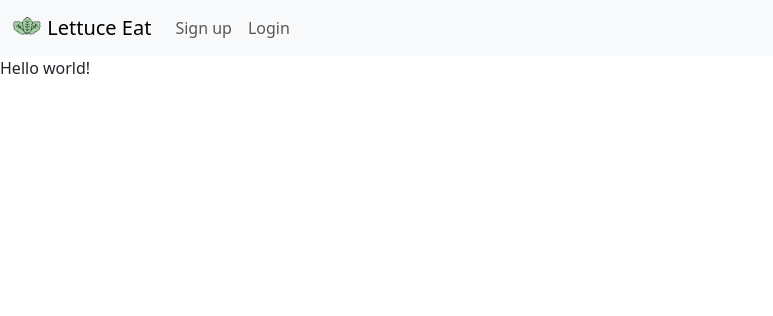
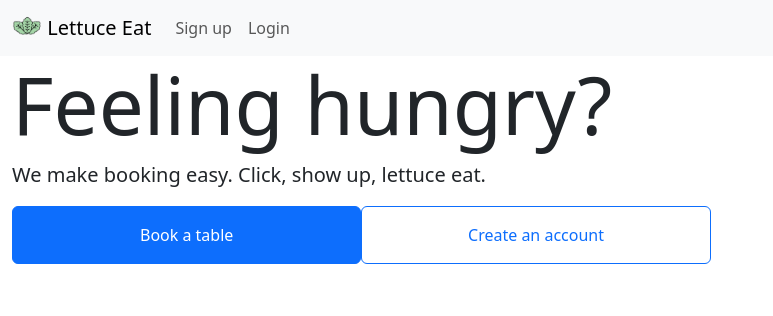
Before and after one commit to GeorgieGray/booking-system-2, a Django app: page / in a window 1280 px wide. Shown: the top 316 px of the page, without its empty margins (0-773 px from the left). Run offline with Django 4.2, Linux system fonts and the light colour scheme; parts of the project's set-up code (start-up, migrations or seed data) failed here and were passed over.

Commit message:
add home view content

```diff
--- a/booking/templates/home.html
+++ b/booking/templates/home.html
@@ -5,7 +5,24 @@
 {% endblock %}
 
 {% block main %}
-
-Hello world!
-
+<div class="container row justify-content-center col-lg-7">
+    <h1 class="display-1">Feeling hungry?</h1>
+    <p class="lead">
+        We make booking easy. Click, show up, lettuce eat.
+    </p>
+    <div class="row">
+        {% if user.is_authenticated %}
+        <a href="/booking" class="btn btn-primary col p-3 col-12" role="button">
+            Book a table
+        </a>
+        {% else %}
+        <a href="/booking" class="btn btn-primary col p-3 col-md-6 col-12" role="button">
+            Book a table
+        </a>
+        <a href="/user/signup" class="btn btn-outline-primary col p-3 col-md-6 col-12" role="button">
+            Create an account
+        </a>
+        {% endif %}
+    </div>
+</div>
 {% endblock %}
```
